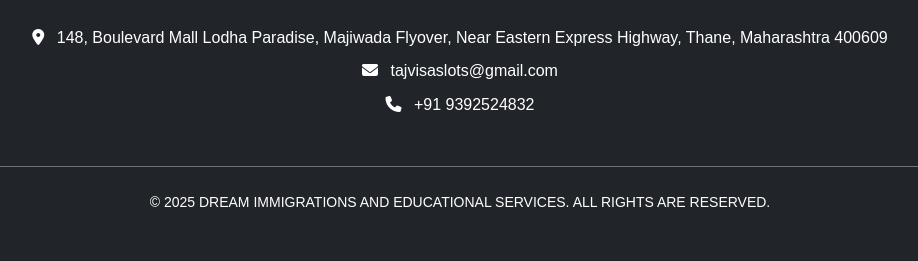
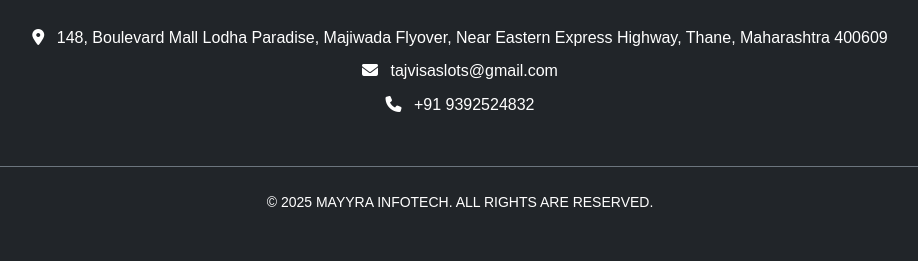
Before and after one commit to MKRAOCHINTRE/dream, a Django app: template templates/about.html in a window 1280 px wide. Shown: the part 2701-2962 px from the top of the page, without its empty margins (180-1098 px from the left). Run offline with Django 3.2, Linux system fonts and the light colour scheme; the template is opened without the code that fills it, so the values that code supplies are empty.

Commit message:
Update about.html
UPDATED FOTTER SECTION

```diff
--- a/templates/about.html
+++ b/templates/about.html
@@ -374,7 +374,7 @@
 
             <!-- Copyright -->
             <div class="text-center border-top border-secondary pt-4">
-                <p class="mb-0 small">&copy; 2025 DREAM IMMIGRATIONS AND EDUCATIONAL SERVICES. ALL RIGHTS ARE RESERVED.</p>
+                <p class="mb-0 small">&copy; 2025 MAYYRA INFOTECH. ALL RIGHTS ARE RESERVED.</p>
             </div>
         </div>
     </footer>
```
